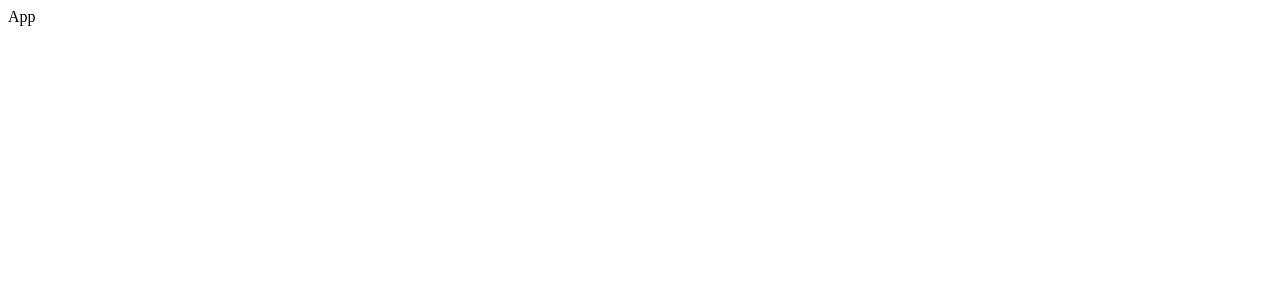
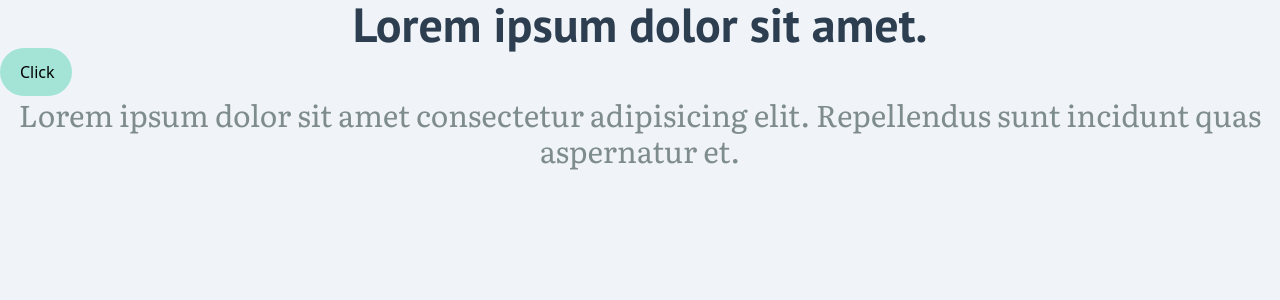
Before and after one commit to sadid14n/GyanBrix, a React (Vite) app in the folder Admin/: page / in a window 1280 px wide. Shown: the top 300 px of the page. Built offline with nearby package versions, Linux system fonts and the light colour scheme.

Commit message:
tailwind setup and added custom color, font

```diff
--- a/Admin/package.json
+++ b/Admin/package.json
@@ -10,8 +10,10 @@
     "preview": "vite preview"
   },
   "dependencies": {
+    "@tailwindcss/vite": "^4.1.13",
     "react": "^19.1.1",
-    "react-dom": "^19.1.1"
+    "react-dom": "^19.1.1",
+    "tailwindcss": "^4.1.13"
   },
   "devDependencies": {
     "@eslint/js": "^9.33.0",
--- a/Admin/src/App.jsx
+++ b/Admin/src/App.jsx
@@ -1,7 +1,20 @@
 import React from "react";
 
 const App = () => {
-  return <div>App</div>;
+  return (
+    <div className="flex flex-col h-screen w-full bg-background">
+      <h1 className="text-text-heading font-semibold font-heading text-5xl text-center">
+        Lorem ipsum dolor sit amet.
+      </h1>
+      <div className="w-18 h-12 bg-accent rounded-full">
+        <button className="px-5 py-2 w-full h-full">Click</button>
+      </div>
+      <p className="text-3xl text-text-subtle font-body text-center">
+        Lorem ipsum dolor sit amet consectetur adipisicing elit. Repellendus
+        sunt incidunt quas aspernatur et.
+      </p>
+    </div>
+  );
 };
 
 export default App;
--- a/Admin/src/index.css
+++ b/Admin/src/index.css
@@ -0,0 +1,28 @@
+@import url("https://fonts.googleapis.com/css2?family=Literata:ital,opsz,wght@0,7..72,200..900;1,7..72,200..900&family=PT+Sans:ital,wght@0,400;0,700;1,400;1,700&display=swap");
+
+@import "tailwindcss";
+
+@theme {
+  /* Colors */
+  --color-primary: #5dade2;
+  --color-background: #f0f4f8;
+  --color-accent: #a3e4d7;
+
+  /* Color Text */
+  --color-text-heading: #2c3e50;
+  --color-text-body: #34495e;
+  --color-text-subtle: #7f8c8d;
+
+  /* Color Element */
+  --color-border: #d0d9e1;
+  --color-surface: #ffffff;
+
+  /* Feedback */
+  --color-success: #27ae60;
+  --color-warning: #f39c12;
+  --color-error: #c0392b;
+
+  /* Fonts */
+  --font-heading: "PT Sans", sans-serif;
+  --font-body: "Literata", serif;
+}
--- a/Admin/vite.config.js
+++ b/Admin/vite.config.js
@@ -1,7 +1,8 @@
-import { defineConfig } from 'vite'
-import react from '@vitejs/plugin-react-swc'
+import { defineConfig } from "vite";
+import react from "@vitejs/plugin-react-swc";
+import tailwindcss from "@tailwindcss/vite";
 
 // https://vite.dev/config/
 export default defineConfig({
-  plugins: [react()],
-})
+  plugins: [react(), tailwindcss()],
+});
```
Also changed, not shown: 1 other file (tests, documents, lock files or other folders).
